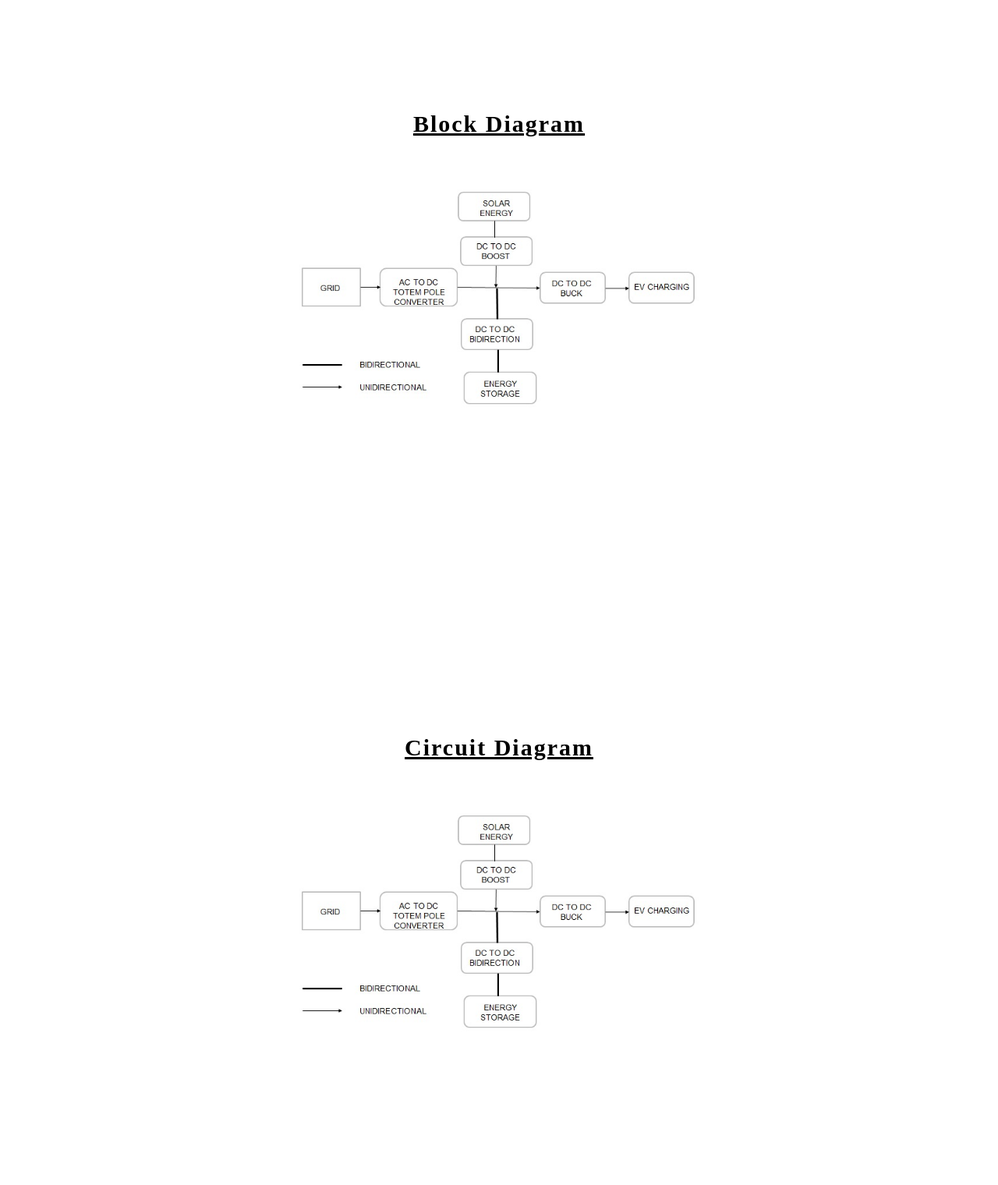
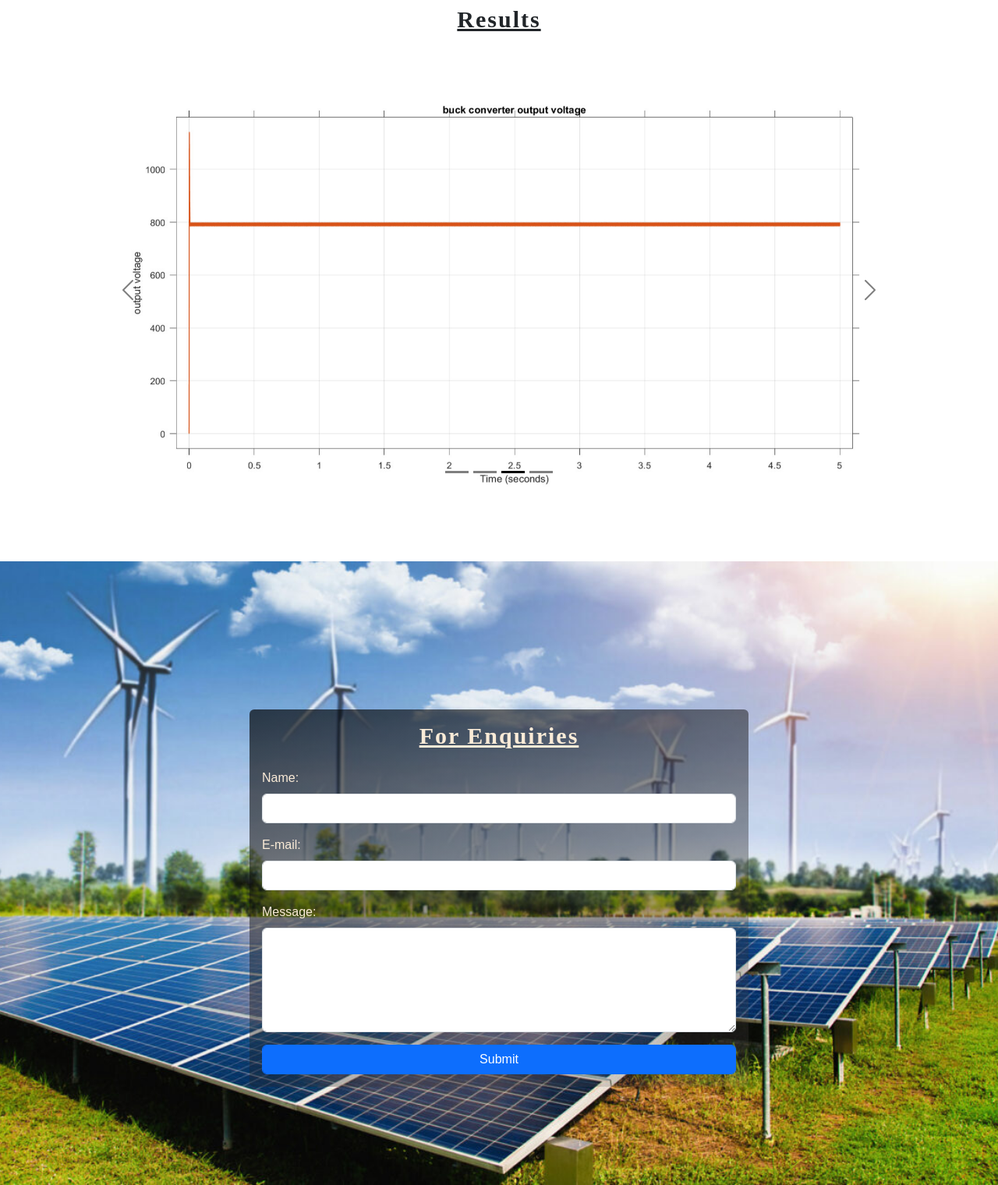
Before and after one commit to AjitMeesala/EV-Control-UI, a plain HTML site: page index.html in a window 1280 px wide. Shown: the part 2480-4000 px from the top of the page at 78% size. Drawn offline with nearby package versions, Linux system fonts and the light colour scheme.

Commit message:
Patch v1.1

```diff
--- a/index.html
+++ b/index.html
@@ -121,23 +121,23 @@
           </div>
         </section>
         <!-- Block Diagram -->
-        <section id="block">
+        <!-- <section id="block">
           <div class="card-bg card">
             <div class="card-body">
               <h5 class="card-title mb-5">Block Diagram</h5>
               <img src="./assets/images/blockDiagram.jpeg" alt="Block Diagram" class="img-fluid">
             </div>
           </div>
-        </section>
+        </section> -->
         <!-- Circuit Diagram -->
-        <section id="circuit">
+        <!-- <section id="circuit">
           <div class="card-bg card">
             <div class="card-body">
               <h5 class="card-title mb-5">Circuit Diagram</h5>
               <img src="./assets/images/blockDiagram.jpeg" alt="Block Diagram" class="img-fluid">
             </div>
           </div>
-        </section>
+        </section> -->
         <!-- Services -->
         <section id="services" class="">
           <h2 class="card-title">Results</h2>
--- a/style.css
+++ b/style.css
@@ -309,9 +309,14 @@ section {
 
 .card-body {
     color: antiquewhite;
-    display: flex;
-    flex-flow: column;
-    align-items: center;
+}
+
+#block, #circuit {
+    & .card-body {
+      display: flex;
+      flex-flow: column;
+      align-items: center;
+    }
 }
 
 .card-text {
```
